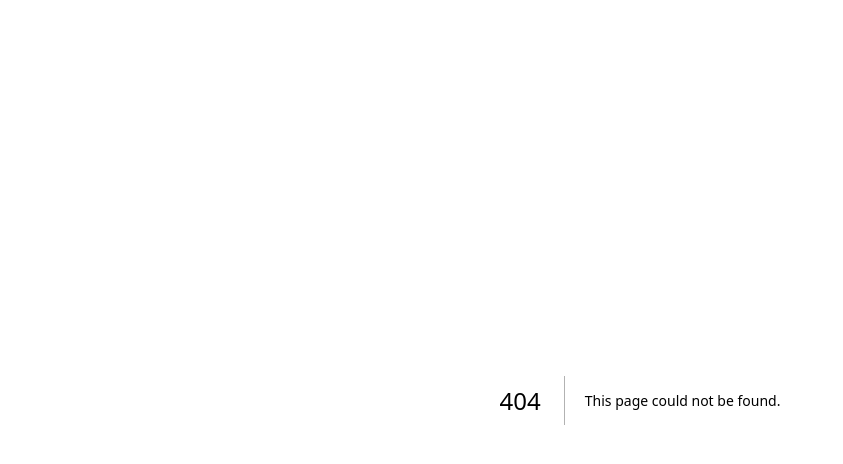
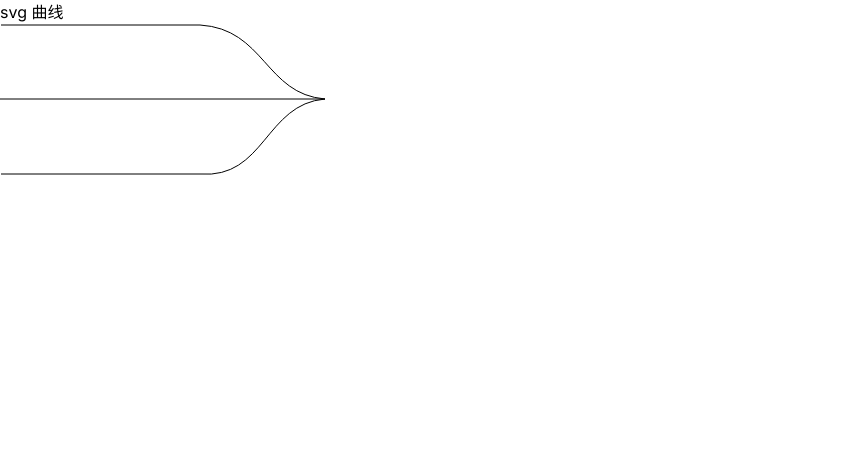
Before and after one commit to coolCicada/nextjs-lession, a Next.js app: page /svg in a window 1280 px wide. Before the commit this address had no page. Shown: the top 464 px of the page, without its empty margins (0-843 px from the left). Built offline with nearby package versions, Linux system fonts and the light colour scheme; a web font is replaced by a local one.

Commit message:
feat: svg 画线

```diff
--- /dev/null
+++ b/app/svg/page.tsx
@@ -0,0 +1,30 @@
+'use client';
+import React, { useEffect, useState } from 'react'
+
+const Page = () => {
+    const [start, setStart] = useState({x: 1, y : 1});
+    // useEffect(() => {
+    //     const interval = setInterval(() => {
+    //         setStart(({x, y}) => ({
+    //             x: x + 1,
+    //             y: y + 1
+    //         }))
+    //     }, 1000);
+    //     return () => {
+    //         clearInterval(interval);
+    //     }
+    // }, []);
+    // console.log('start:' ,start);
+  return (
+    <div>
+        <span>svg 曲线</span>
+        <svg height="151" width="325">
+            <path d="M 1 150 L 200 150 C 265 155, 265 80, 325 75" stroke="black" strokeWidth="1" fill="transparent"/>
+            <line x1="0" y1="75" x2="325" y2="75" stroke="black" strokeWidth="1" />
+            <path d={`M ${start.x} ${start.y} L 200 1 C 265 5, 265 70, 325 75`} stroke="black" strokeWidth="1" fill="transparent"/>
+        </svg>
+    </div>
+  )
+}
+
+export default Page;
```
